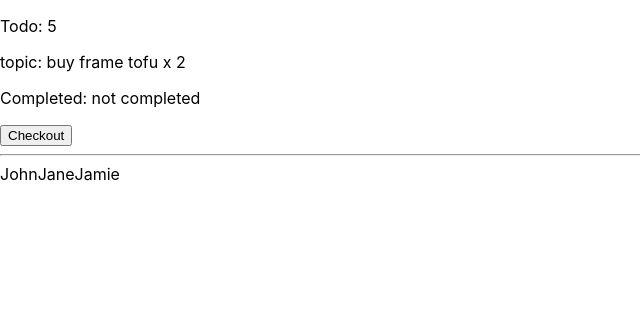
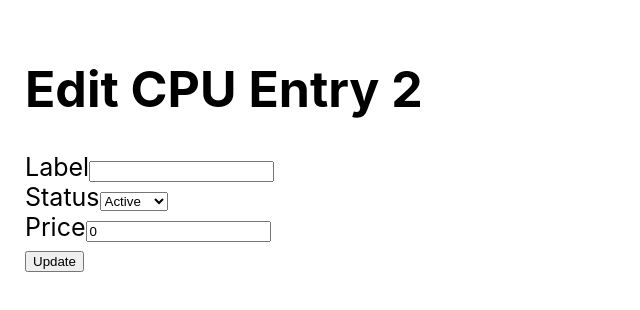
Before and after one commit to longhuo/CF05-React, a React (Create React App) app: page / in a window 1280 px wide. Shown: the top 310 px of the page, without its empty margins (0-640 px from the left). Built offline with nearby package versions, Linux system fonts and the light colour scheme; no server answers; the HTML template or start-up script is replaced by a standard one.

Commit message:
add example

```diff
--- a/src/App.css
+++ b/src/App.css
@@ -36,3 +36,7 @@
     transform: rotate(360deg);
   }
 }
+
+.form-group{
+  width: 100%;
+}
--- a/src/App.js
+++ b/src/App.js
@@ -6,13 +6,14 @@ import './App.css';
 import Table from "./components/List";
 import Theme from "./components/Theme";
 import Images from "./components/Image";
+import Form from "./components/Form";
 import Jsx from "./components/JSX";
 function App() {
     //
     console.log("123")
   return (
     <div className="jumbotron d-flex align-items-center min-vh-100">
-      <Jsx/>
+      <Form/>
 
     </div>
   );
--- a/src/components/Form.js
+++ b/src/components/Form.js
@@ -12,10 +12,18 @@ export default class CPUForm extends React.Component {
         }
     }
 
+    componentDidMount() {
+        fetch("http://localhost:8080/v1/cpus/2", {
+            method: "GET",
+        }).then(response => response.json()).then(response => {
+            console.log(response);
+        })
+    }
+
     handleFormSubmit = (event) => {
         console.log(this.state);
         event.preventDefault();
-        fetch("http://localhost:8080/api/cpus/2", {
+        fetch("http://localhost:8080/v1/cpus/2", {
             method: "PUT",
             body: JSON.stringify(this.state),
             headers: {
@@ -37,35 +45,20 @@ export default class CPUForm extends React.Component {
         return (
             <div className="container">
                 <h1 className={"mt-3"}>Edit CPU Entry 2</h1>
-                <div className="d-flex justify-content-center">
+                <div className="d-flex flex-column justify-content-center">
+                    <div className={"row"}>
+                        <div className={"col-lg-12"}>
                             <form onSubmit={this.handleFormSubmit}>
                                 <div className={"form-group"}>
                                     <label className="form-label">Label</label>
                                     <input type="text" name="label" value={this.state.label} className="form-control" onInput={this.handleInputChange}/>
-
                                 </div>
-
                                 <div className={"form-group"}>
                                     <label className="form-label">Status</label>
-                            <select className="form-control" name="status" value={this.state.status} onChange={this.handleInputChange}>
+                                    <select className="form-control" value={this.state.status} name="core" onChange={this.handleInputChange}>
                                         <option value="Active">Active</option>
-                                <option value="Active">Inactive</option>
+                                        <option value="Inactive">Inactive</option>
                                     </select>
-                        </div>
-
-                        <div className={"form-group"}>
-                            <label className="form-label">Core Count</label>
-                            <select className="form-control" value={this.state.core} name="core" onChange={this.handleInputChange}>
-                                <option value="2">2</option>
-                                <option value="4">4</option>
-                                <option value="6">6</option>
-                                <option value="8">8</option>
-                            </select>
-                        </div>
-
-                        <div className={"form-group"}>
-                            <label className="form-label">Speed</label>
-                            <input type="text" name="speed" value={this.state.speed} className="form-control" onInput={this.handleInputChange}/>
                                 </div>
 
                                 <div className={"form-group"}>
@@ -79,6 +72,9 @@ export default class CPUForm extends React.Component {
                         </div>
                     </div>
 
+                </div>
+            </div>
+
         )
     }
 
```
Lines whose indentation alone changed are shown as unchanged.
